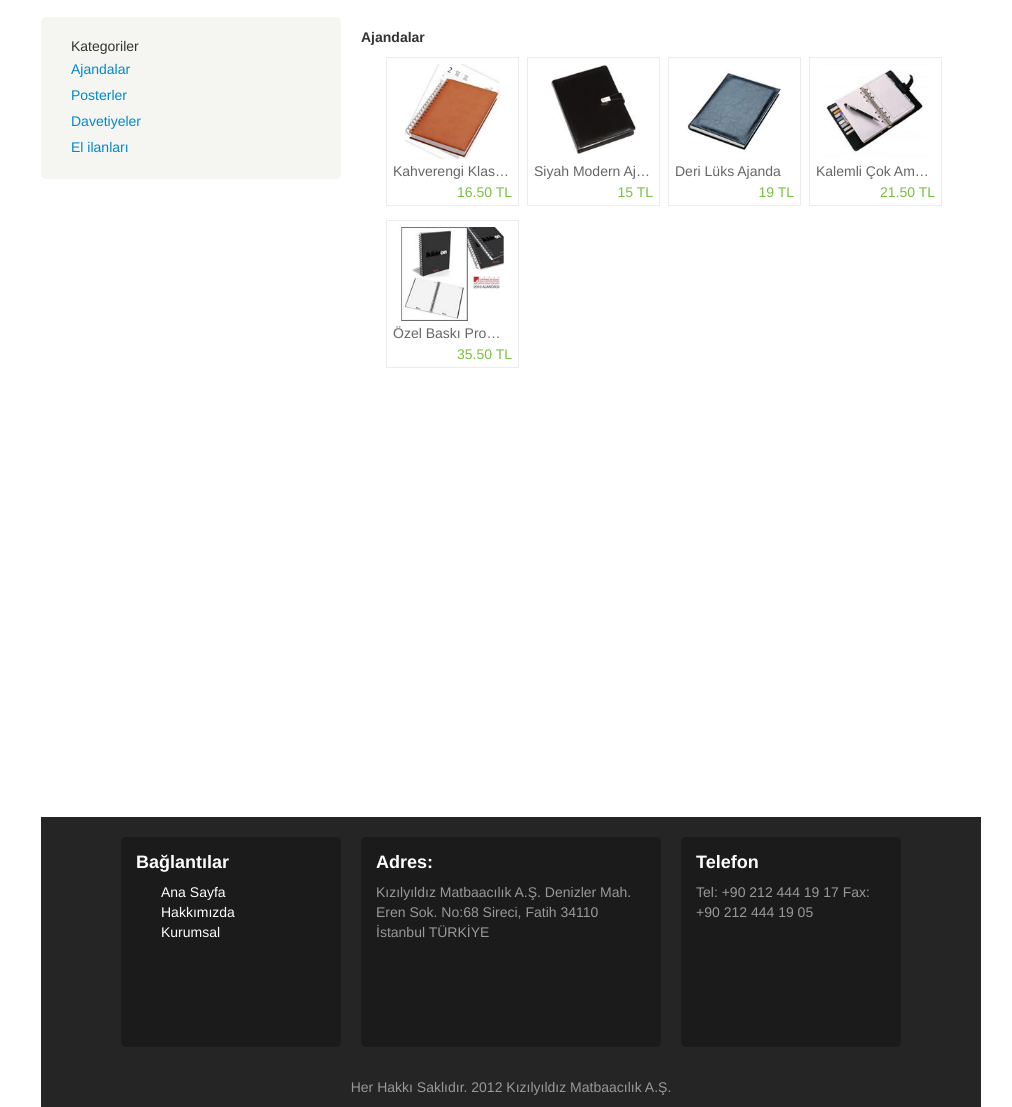
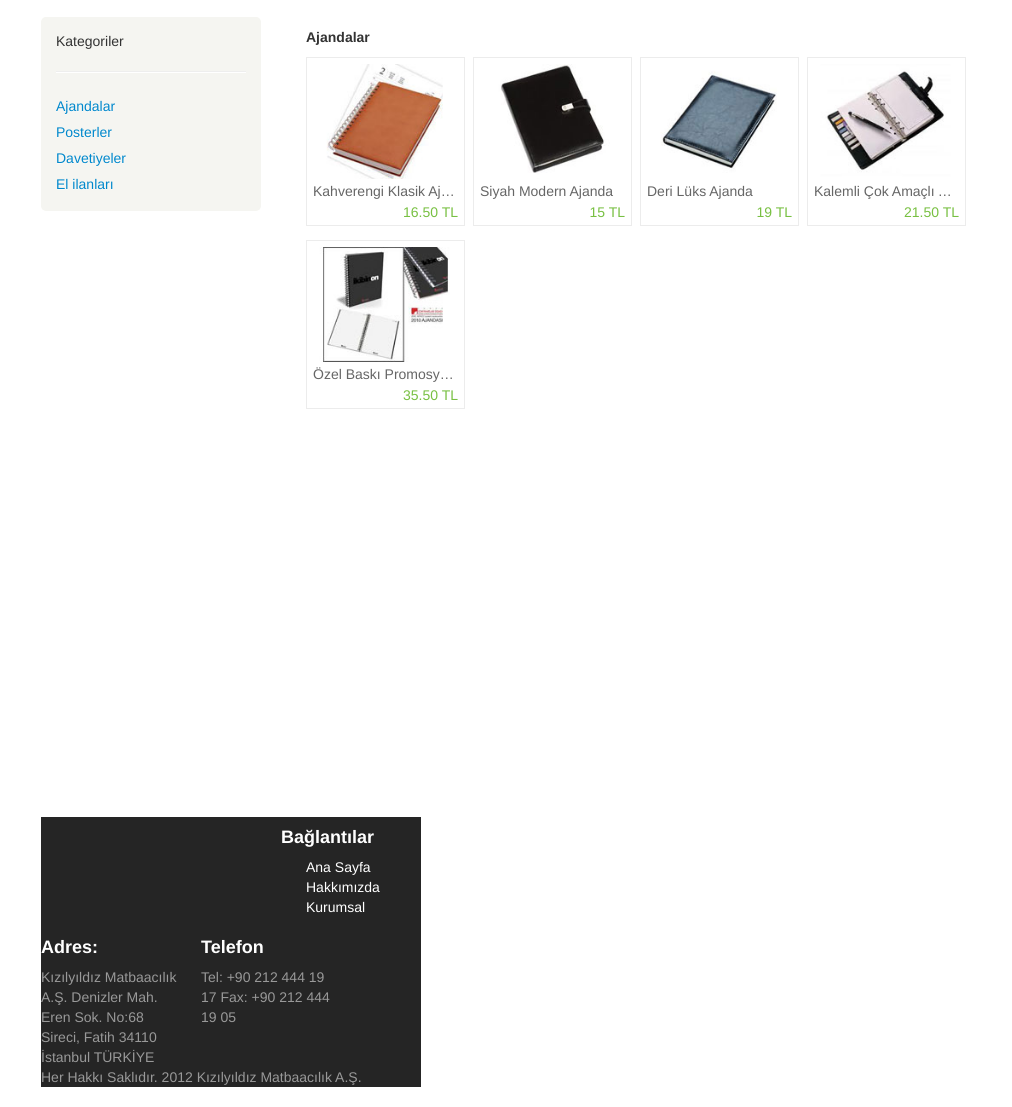
Before and after one commit to midorikocak/html5css3egitim, a plain HTML site: page urunler.html in a window 1280 px wide. Shown: the part 93-1200 px from the top of the page, without its empty margins (129-1141 px from the left). Drawn offline with nearby package versions, Linux system fonts and the light colour scheme.

Commit message:
Revert "tum icerikler düzenlendi w3c sytax check yapıldı"
This reverts commit 31ab8a2b1c59d41dec078455cd44f3bfe1384256.

```diff
--- a/css/custom.css
+++ b/css/custom.css
@@ -1,5 +1,5 @@
 #icerik { /* this is the div you want to fill the window */
-min-height: 790px !important;
+min-height: 300px !important;
 }
 
 #baglantilar
@@ -59,6 +59,8 @@ header
 
 footer
 {
+    position:absolute;
+    top:900px;
     overflow: auto;
     background: #252525;
     color: #999;
@@ -108,8 +110,7 @@ p, ul, ol, dl {
 
 .urun-listesi .urun {
     float: left;
-    overflow:auto;
-    width: 20%;
+    width: 145px;
     padding: 6px;
     background-color: #fff;
     border: 1px solid #ececec;
@@ -146,8 +147,3 @@ p, ul, ol, dl {
     margin-top: 5px;
     position: relative;
 }
-
-.nav-tabs
-{
-    min-width:280px !important;
-}
--- a/urunler.html
+++ b/urunler.html
@@ -15,7 +15,7 @@
                 <div id="logo" class="span1">
                     <img src="img/logo.jpg" alt="Logo" />
                 </div>
-                <hgroup class="span3">
+                <hgroup class="span2">
                     <h1>Kızılyıldız</h1>
                     <h4>Matbaacılık A.Ş.</h4>
                 </hgroup>
@@ -23,33 +23,33 @@
             <div id="baglantilar" class="span8 navbar">
                 <nav class="navbar-inner">
                     <ul class="nav">
-                        <li><a href="index.html">Ana Sayfa</a></li>
+                        <li><a href="anaSayfa.html">Ana Sayfa</a></li>
                         <li><a href="hakkimizda.html">Hakkımızda</a></li>
                         <li><a href="urunler.html">Ürünlerimiz</a></li>
-                        <li><a href="duyurular.html">Duyurular</a></li>
+                        <li><a href="haberler.html">Duyurular</a></li>
                         <li><a href="kurumsal.html">Kurumsal</a></li>
                         <li><a href="iletisim.html">İletişim</a></li>
                     </ul>
                 </nav>
             </div>
         </header>
-        <div id="listeli" class="row">
-            <div class="span4 yanliste">
-                <div class="kutuyazisi">
+        <div id="listeli" class="container">
+            <div class="row">
+                <div class="span3 yanliste">
                     <ul class="nav nav-list">
                         <li>Kategoriler</li>
+                        <hr>
                         <li><a href="ajanda.html">Ajandalar</a></li>
                         <li><a href="poster.html">Posterler</a></li>
                         <li><a href="davetiye.html">Davetiyeler</a></li>
                         <li><a href="elilani.html">El ilanları</a></li>
                     </ul>
                 </div>
-            </div>
-            <section class="span8" id="icerik">
+                <section class="span9" id="icerik">
+                    <ul class="urun-listesi clear">
                         <h5>Ajandalar</h5>
-                <ul class="urun-listesi clear">
                         <li class="urun">
-                        <a class="urun-resmi baslik" href="kahveajanda.html" title="Kahverengi Klasik Ajanda">
+                            <a class="urun-resmi" href="kahveajanda.html" class="baslik" title="Kahverengi Klasik Ajanda">
                                 <img src="img/kahveajanda.jpg" alt="Kahverengi Klasik Ajanda" />
                             </a>
                             <div class="urun-detay">
@@ -63,7 +63,7 @@
                             </div>
                         </li>
                         <li class="urun">
-                        <a class="urun-resmi baslik" href="siyahajanda.html" title="Siyah Modern Ajanda">
+                            <a class="urun-resmi" href="siyahajanda.html" class="baslik" title="Siyah Modern Ajanda">
                                 <img src="img/siyahajanda.jpg" alt="Siyah Modern Ajanda" />
                             </a>
                             <div class="urun-detay">
@@ -77,7 +77,7 @@
                             </div>
                         </li>
                         <li class="urun">
-                        <a class="urun-resmi baslik" href="deriajanda.html" title="Deri Lüks Ajanda">
+                            <a class="urun-resmi" href="deriajanda.html" class="baslik" title="Deri Lüks Ajanda">
                                 <img src="img/deriajanda.jpg" alt="Deri Lüks Ajanda" />
                             </a>
                             <div class="urun-detay">
@@ -91,7 +91,7 @@
                             </div>
                         </li>
                         <li class="urun">
-                        <a class="urun-resmi baslik" href="kalemliajanda.html" title="Kalemli Çok Amaçlı Ajanda">
+                            <a class="urun-resmi" href="kalemliajanda.html" class="baslik" title="Kalemli Çok Amaçlı Ajanda">
                                 <img src="img/kalemliajanda.jpg" alt="Kalemli Çok Amaçlı Ajanda" />
                             </a>
                             <div class="urun-detay">
@@ -105,7 +105,7 @@
                             </div>
                         </li>
                         <li class="urun">
-                        <a class="urun-resmi baslik" href="ozelajanda.html" title="Özel Baskı Promosyon Ajanda">
+                            <a class="urun-resmi" href="ozelajanda.html" class="baslik" title="Özel Baskı Promosyon Ajanda">
                                 <img src="img/ozelajanda.jpg" alt="Özel Baskı Promosyon Ajanda" />
                             </a>
                             <div class="urun-detay">
@@ -119,22 +119,23 @@
                             </div>
                         </li>
                     </ul>
+
                 </section>
             </div>
+        </div>
         <footer>
+            <div id="footer-content">
                 <div class="row">
-                <nav class="span3 offset1">
-                    <div class="kutuyazisi footerbox">
+                    <nav class="span2 offset3">
                         <h4>Bağlantılar</h4>
                         <ul id="altListe">
                             <li><a href="anaSayfa.html">Ana Sayfa</a></li>
                             <li><a href="hakkimizda.html">Hakkımızda</a></li>
                             <li><a href="kurumsal.html">Kurumsal</a></li>
                         </ul>
-                    </div>
                     </nav>
-                <div class="span4">
-                    <div class="kutuyazisi footerbox">
+                    <div id="iletişim">
+                        <div id="adres" class="span2">
                             <h4>Adres:</h4>
                             Kızılyıldız Matbaacılık A.Ş.
                             Denizler Mah.
@@ -142,22 +143,19 @@
                             Sireci, Fatih 34110
                             İstanbul TÜRKİYE
                         </div>
-                </div>
-                <div class="span3">
-                    <div class="kutuyazisi footerbox">
+                        <div id="telefon" class="span2">
                             <h4>Telefon</h4>
                             Tel: +90 212 444 19 17
                             Fax: +90 212 444 19 05
                         </div>
                     </div>
                 </div>
-            <div class="row">
-                <div class="span12">
-                    <div class="footer-floor">
+            </div>
+            <div id="footer-floor">
+
                 <div id="copyright">Her Hakkı Saklıdır. 2012 Kızılyıldız Matbaacılık A.Ş.</div>
             </div>
-                </div>
-            </div>
+
         </footer>
     </div>
     <script src="http://code.jquery.com/jquery-latest.js"></script>
```
Also changed, not shown: duyurular.html (+14 -24 lines), hakkimizda.html (+1 -1 lines), iletisim.html (+17 -39 lines), kurumsal.html (+19 -23 lines). Lines whose indentation alone changed are shown as unchanged.
